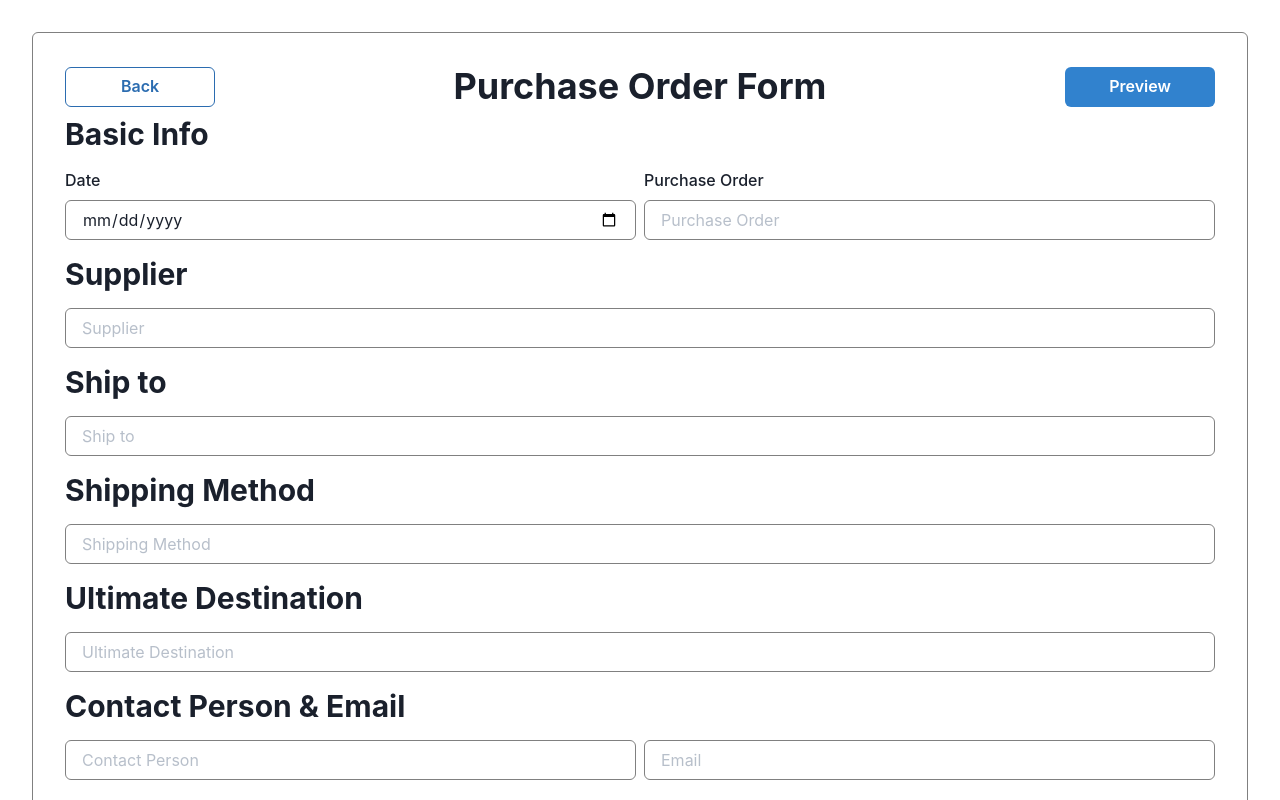
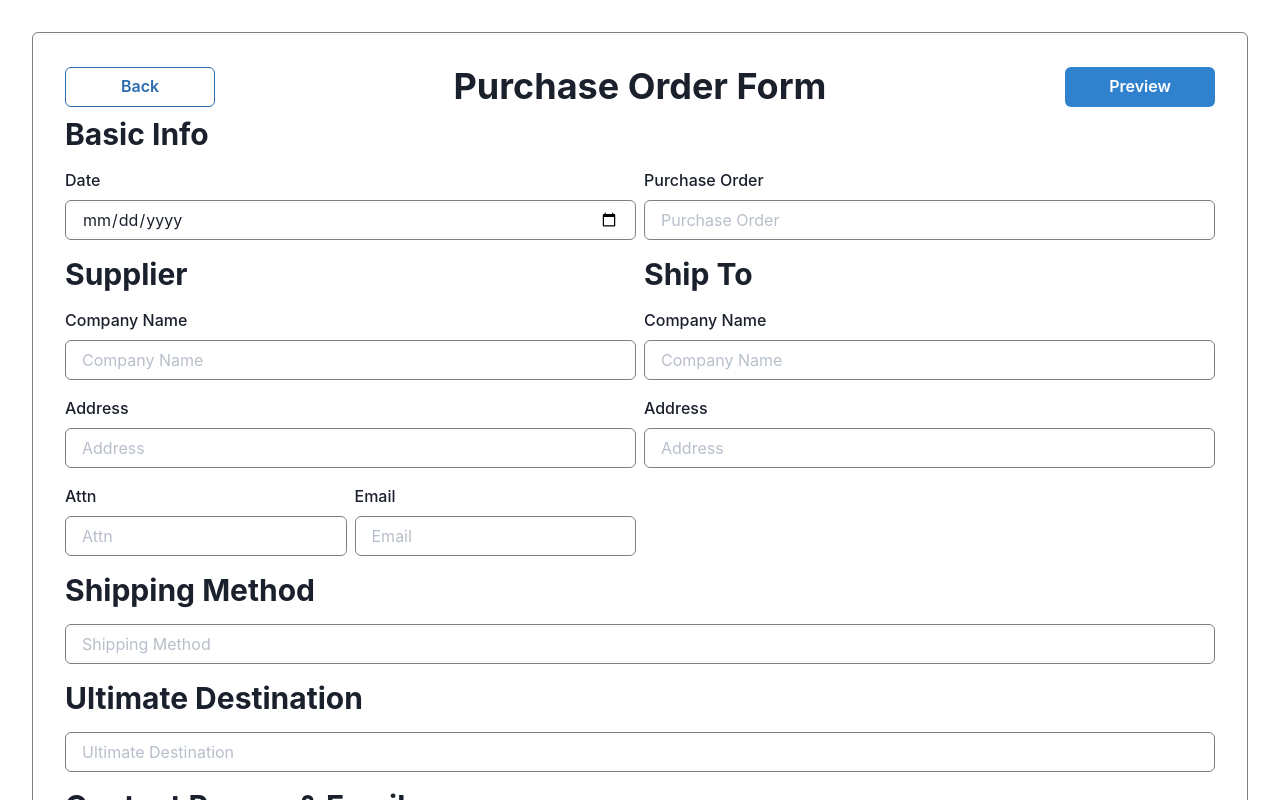
Before and after one commit to narender1996/invoice, a React (Vite) app: page /purchase-order in a window 1280 px wide. Shown: the top 800 px of the page. Built offline with nearby package versions, Linux system fonts and the light colour scheme.

Commit message:
new changes

```diff
--- a/src/components/CoC/components/CoCPreviewModal.tsx
+++ b/src/components/CoC/components/CoCPreviewModal.tsx
@@ -26,11 +26,12 @@ const COCPreviewModal = (props: Props) => {
   const { coc, isOpen, onClose } = props;
   const [fileName, setFileName] = useState("");
 
-  const formatDate = (date: string) => {
-    const d = new Date(date);
-    const day = d.getDate() < 10 ? `0${d.getDate()}` : d.getDate();
-    const month = d.getMonth() < 10 ? `0${d.getMonth()}` : d.getMonth();
-    return `${day}/${month}/${d.getFullYear()}`;
+  const formatDate = (inputDate: string) => {
+    const dateObject = new Date(inputDate);
+    const year = dateObject.getFullYear();
+    const month = String(dateObject.getMonth() + 1).padStart(2, '0');
+    const day = String(dateObject.getDate()).padStart(2, '0');
+    return `${day}/${month}/${year}`;
   };
 
   const exportPDF = () => {
@@ -38,6 +39,7 @@ const COCPreviewModal = (props: Props) => {
     html2pdf(element, {
       margin: [10, 0, 10, 0],
       filename: fileName || "coc.pdf",
+      // pagebreak: { mode: ['avoid-all', 'css', 'legacy'] }
     });
   };
 
@@ -182,16 +184,16 @@ const COCPreviewModal = (props: Props) => {
                   <Text borderRight={"2px solid grey"} flex={1}>
                     {item.qty}
                   </Text>
-                  <Text borderRight={"2px solid grey"} flex={10}>
+                  <Text borderRight={"2px solid grey"} flex={10} >
                     {item.description}
                   </Text>
-                  <Text borderRight={"2px solid grey"} flex={2}>
+                  <Text borderRight={"2px solid grey"} flex={2} textAlign="center">
                     {item.lotNumber}
                   </Text>
-                  <Text borderRight={"2px solid grey"} flex={2}>
+                  <Text borderRight={"2px solid grey"} flex={2} textAlign="center">
                     {item.shelfLife}
                   </Text>
-                  <Text flex={2}>{item.origin}</Text>
+                  <Text flex={2} textAlign="center">{item.origin}</Text>
                 </HStack>
               ))}
             </Stack>
@@ -202,9 +204,13 @@ const COCPreviewModal = (props: Props) => {
               certificates or release notes quoted and are in the same condition
               as when received and are further issued for your inspection.
             </Text>
+            <Box style={{display:"flex"}} mt={2} mb={2}>
+               <Image  width="10%" ml="1%" src="/icon2.jpeg" />
+              <Image  width="10%" ml="5%" src="/icon1.jpeg" />
 
+               </Box>
             <Stack>
-              <Text px={4} fontSize={10} fontWeight={700} mt={8}>
+              <Text px={4} fontSize={10} fontWeight={700} >
                 Signed on Behalf of Partium, Elite B.V.: Quality Control
               </Text>
               {/* TODO: Implement Image here */}
--- a/src/components/Invoice/components/InvoicePreview.tsx
+++ b/src/components/Invoice/components/InvoicePreview.tsx
@@ -57,6 +57,7 @@ const InvoicePreviewModal = (props: Props) => {
     html2pdf(element, {
       margin: [10, 0, 10, 0],
       filename: fileName || "invoice.pdf",
+      // pagebreak: { mode: ['avoid-all', 'css', 'legacy'] }
     });
   };
 
--- a/src/components/PurchaseOrder/components/PurchaseOrderPreviewModal.tsx
+++ b/src/components/PurchaseOrder/components/PurchaseOrderPreviewModal.tsx
@@ -25,15 +25,19 @@ interface Props {
   onClose: () => void;
 }
 
+
 const PurchaseOrderPreviewModal = (props: Props) => {
+console.log(props.purchaseOrder,"asdasdas")
+
   const { purchaseOrder, isOpen, onClose } = props;
   const [fileName, setFileName] = useState("");
 
-  const formatDate = (date: string) => {
-    const d = new Date(date);
-    const day = d.getDate() < 10 ? `0${d.getDate()}` : d.getDate();
-    const month = d.getMonth() < 10 ? `0${d.getMonth()}` : d.getMonth();
-    return `${day}/${month}/${d.getFullYear()}`;
+  const formatDate = (inputDate: string) => {
+    const dateObject = new Date(inputDate);
+    const year = dateObject.getFullYear();
+    const month = String(dateObject.getMonth() + 1).padStart(2, '0');
+    const day = String(dateObject.getDate()).padStart(2, '0');
+    return `${day}/${month}/${year}`;
   };
 
   const exportPDF = () => {
@@ -41,6 +45,7 @@ const PurchaseOrderPreviewModal = (props: Props) => {
     html2pdf(element, {
       margin: [10, 0, 10, 0],
       filename: fileName || "purchase-order.pdf",
+      // pagebreak: { mode: ['avoid-all', 'css', 'legacy'] }
     });
   };
 
@@ -78,19 +83,21 @@ const PurchaseOrderPreviewModal = (props: Props) => {
           >
             <HStack p={2} alignItems="flex-start">
               <Stack flex={1}>
-                <Image ml="1%" width="55%" src="/icon.png" />
+                <Image ml="1%" width="85%" src="/icon.png" />
                 <Box>
-                  <Text>
+                  <Text fontWeight={500}  fontSize={11}>
                     Daalmeerstraat 24, (2131 HC) Hooddorp The Netherlands
                   </Text>
-                  <Text>
+                  <Text fontWeight={500} fontSize={11}>
                     Email:{" "}
-                    <Text fontWeight={700} color="orange" as={"span"}>
+                    <Text fontWeight={500}  as={"span"} fontSize={11}>
                       sales@partimelite.com
                     </Text>
                   </Text>
-                  <Text>Phone: +31 (0) 85-301 685</Text>
-                  <Text>CoC: 81729618</Text>
+                  <Box style={{display:"flex", justifyContent:"space-between"}} width="80%">
+                  <Text fontWeight={500} fontSize={11}>Phone: +31 (0) 85-301 685</Text>
+                  <Text fontWeight={500} fontSize={11}>CoC: 81729618</Text>
+                  </Box>
                 </Box>
               </Stack>
               <Stack height="100%" flex={1}>
@@ -98,7 +105,6 @@ const PurchaseOrderPreviewModal = (props: Props) => {
                   textAlign="center"
                   fontSize={28}
                   fontWeight={700}
-                  color="navy"
                 >
                   PURCHASE ORDER
                 </Text>
@@ -123,8 +129,74 @@ const PurchaseOrderPreviewModal = (props: Props) => {
               </Stack>
             </HStack>
 
+
+
             <Box m={2} border="2px solid grey">
-              <HStack
+            <HStack gap={0} alignItems="stretch">
+              <Box
+                p={2}
+                flex={1}
+                borderRight="1px solid grey"
+                borderBottom="2px solid grey"
+              >
+                <Text mb={2} fontWeight={900} fontSize={14}>
+                Supplier
+                </Text>
+                <Text fontSize={12} fontWeight={900}>
+                  {purchaseOrder.supplier.suppliername}
+                </Text>
+                <HStack alignItems="stretch">
+                  <Text fontSize={12} fontWeight={900}>
+                    Address:
+                  </Text>
+                  <Text fontSize={12} fontWeight={500}>
+                    {purchaseOrder.supplier.supplieraddress}
+                  </Text>
+                </HStack>
+                <HStack>
+                  <Text fontSize={12} fontWeight={900}>
+                    Attn:
+                  </Text>
+                  <Text fontSize={12} fontWeight={500}>
+                    {purchaseOrder.supplier.attn}
+                  </Text>
+                </HStack>
+                <HStack>
+                  <Text fontSize={12} fontWeight={900}>
+                    Email:
+                  </Text>
+                  <Text fontSize={12} fontWeight={500}>
+                    {purchaseOrder.supplier.email}
+                  </Text>
+                </HStack>
+              </Box>
+              <Box
+                p={2}
+                flex={1}
+                borderBottom="2px solid grey"
+                borderLeft="1px solid grey"
+              >
+                <Text fontSize={14} mb={2} fontWeight={900}>
+                  Ship To
+                </Text>
+                <Text fontSize={12} fontWeight={900}>
+                  {purchaseOrder.shipTo.shipname}
+                </Text>
+                <HStack alignItems="stretch">
+                  <Text fontSize={12} fontWeight={900}>
+                    Address:
+                  </Text>
+                  <Text fontSize={12} fontWeight={500}>
+                    {purchaseOrder.shipTo.address}
+                  </Text>
+                </HStack>
+                <Text >
+                  <Box />
+                </Text>
+                <HStack />
+              </Box>
+            </HStack>
+               {/* {/* <HStack
                 alignItems="stretch"
                 borderBottom="2px solid grey"
                 gap={0}
@@ -146,7 +218,7 @@ const PurchaseOrderPreviewModal = (props: Props) => {
                   Ship To
                 </Text>
               </HStack>
-              <HStack
+              {/* <HStack
                 borderBottom="2px solid grey"
                 minH={"80px"}
                 alignItems="stretch"
@@ -154,21 +226,21 @@ const PurchaseOrderPreviewModal = (props: Props) => {
               >
                 <Text
                   p={1}
-                  fontWeight={700}
+                  fontWeight={500}
                   borderRight="1px solid grey"
                   flex={1}
                 >
-                  {purchaseOrder.supplier}
+                 {purchaseOrder.supplier}
                 </Text>
                 <Text
                   p={1}
-                  fontWeight={700}
+                  fontWeight={500}
                   borderLeft="1px solid grey"
                   flex={1}
                 >
-                  {purchaseOrder.shipTo}
+                   {purchaseOrder.shipTo}
                 </Text>
-              </HStack>
+              </HStack> */}
               <HStack
                 borderBottom="2px solid grey"
                 alignItems="stretch"
@@ -179,15 +251,15 @@ const PurchaseOrderPreviewModal = (props: Props) => {
                   <Text borderBottom={"2px solid grey"} p={1} fontWeight={700}>
                     Shipping Method
                   </Text>
-                  <Text p={1} fontWeight={700}>
+                  <Text p={1} fontWeight={500}>
                     {purchaseOrder.shippingMethod}
                   </Text>
                 </Stack>
-                <Stack flex={1} borderRight="2px solid grey">
+                <Stack flex={2} borderRight="2px solid grey">
                   <Text borderBottom={"2px solid grey"} p={1} fontWeight={700}>
                     Ultimate Destination
                   </Text>
-                  <Text p={1} fontWeight={700}>
+                  <Text p={1} fontWeight={500}>
                     {purchaseOrder.destination}
                   </Text>
                 </Stack>
@@ -195,7 +267,7 @@ const PurchaseOrderPreviewModal = (props: Props) => {
                   <Text borderBottom={"2px solid grey"} p={1} fontWeight={700}>
                     Contact Person & Email
                   </Text>
-                  <Stack p={1} fontWeight={700}>
+                  <Stack p={1} fontWeight={500}>
                     <Text>{purchaseOrder.contactPerson}</Text>
                     <Text>{purchaseOrder.contactEmail}</Text>
                   </Stack>
@@ -213,8 +285,11 @@ const PurchaseOrderPreviewModal = (props: Props) => {
                   <Text borderRight={"2px solid grey"} flex={1}>
                     Item
                   </Text>
+                  <Text borderRight={"2px solid grey"} flex={1}>
+                    Part Name
+                  </Text>
                   <Text borderRight={"2px solid grey"} flex={3}>
-                    Part Name & Description
+                     Description
                   </Text>
                   <Text borderRight={"2px solid grey"} flex={1}>
                     Qty
@@ -235,13 +310,14 @@ const PurchaseOrderPreviewModal = (props: Props) => {
                       {idx + 1}
                     </Text>
                     <Text
-                      // eslint-disable-next-line @typescript-eslint/ban-ts-comment
-                      // @ts-expect-error
-                      textAlign={"left !important"}
+                      textAlign={"end"}
                       borderRight={"2px solid grey"}
-                      flex={3}
+                      flex={1}
                     >
-                      [ {item.part} ]&nbsp;{item.description}
+                       {item.part}
+                    </Text>
+                    <Text borderRight={"2px solid grey"} flex={3}>
+                    {item.description}
                     </Text>
                     <Text borderRight={"2px solid grey"} flex={1}>
                       {item.quantity}
@@ -259,12 +335,12 @@ const PurchaseOrderPreviewModal = (props: Props) => {
             <Stack mx={6} fontSize={12} mt={16}>
               <Text fontWeight={700}>Special Instructions:</Text>
               <List fontWeight={500}>
-                <ListItem mb={2}>
+                <ListItem mb={2} fontSize={8} fontWeight={500}>
                   • Send us a pickup notification via email, which should
                   include the weight, dimensions, pickup location, the contact
                   person's name and documents (Invoice / CoC & Packing List)
                 </ListItem>
-                <ListItem mb={2}>
+                <ListItem mb={2} fontSize={8} fontWeight={500}>
                   • For shelf life items, the pickup notification should include
                   all necessary documents, such as Dangerous Goods Declaration
                   (DGD), Material Safety Data Sheet (MSDS), Manufacturer's
@@ -272,14 +348,14 @@ const PurchaseOrderPreviewModal = (props: Props) => {
                   Analysis (COA), and Supplier's Invoice/Packing List &
                   Certificate of Conformance (COC).
                 </ListItem>
-                <ListItem mb={2}>
+                <ListItem mb={2} fontSize={8} fontWeight={500}>
                   • For rotable items, include all necessary documents, such as
                   Removal Tag, previous operator NIS, Bill of Sale from the
                   previous operator, Shop teardown report, Shop ARC, Shop
                   warranty details, and Supplier's Invoice/Packing List &
                   Material Certificate (COC).
                 </ListItem>
-                <ListItem mb={2}>
+                <ListItem mb={2} fontSize={8} fontWeight={500}>
                   • Ensure that the shipment is well packed for air movement in
                   accordance with international standards.
                 </ListItem>
--- a/src/components/PurchaseOrder/const.ts
+++ b/src/components/PurchaseOrder/const.ts
@@ -8,8 +8,16 @@ export const InitialItemState = {
 export const InitialPurchaseOrderState = {
   date: "",
   purchaseOrder: "",
-  supplier: "",
-  shipTo: "",
+  supplier: {
+    suppliername: "",
+    supplieraddress:"",
+    attn: "",
+    email: "",
+  },
+  shipTo: {
+    shipname: "",
+    address:""
+  },
   shippingMethod: "",
   destination: "",
   contactPerson: "",
--- a/src/components/PurchaseOrder/index.tsx
+++ b/src/components/PurchaseOrder/index.tsx
@@ -52,12 +52,25 @@ const PurchaseOrderForm = () => {
     });
   };
 
-  const handleChange = (e: React.ChangeEvent<HTMLInputElement>) => {
+  const handleChange =
+    (e: React.ChangeEvent<HTMLInputElement>) => {
       setPurchaseOrder({
         ...purchaseOrder,
           [e.target.name]: e.target.value,
       });
     };
+
+    const handleNestedchanges=
+      (field:"supplier" | "shipTo") =>
+      (e: React.ChangeEvent<HTMLInputElement>) => {
+        setPurchaseOrder({
+          ...purchaseOrder,
+          [field]: {
+            ...purchaseOrder[field],
+            [e.target.name]: e.target.value,
+          },
+        });
+    }
 
   const handleItemChange =
     (id: number) => (e: React.ChangeEvent<HTMLInputElement>) => {
@@ -82,8 +95,12 @@ const PurchaseOrderForm = () => {
     const errorFields: string[] = [];
 
     Object.entries(purchaseOrder).forEach(([key, value]) => {
-      if (key !== "items" && !value) {
+      if (key !== "items") {
+        Object.entries(value).forEach(([key, value]) => {
+          if (!value) {
             errorFields.push(key);
+          }
+        });
       }
     });
 
@@ -191,7 +208,7 @@ const PurchaseOrderForm = () => {
             </HStack>
           </Stack>
         </Box>
-        <HStack mt={4} alignItems="stretch">
+          {/* <HStack mt={4} alignItems="stretch">
             <Box flex={1}>
               <Heading size="lg" mb={4}>
                 Supplier
@@ -221,6 +238,86 @@ const PurchaseOrderForm = () => {
                 placeholder="Ship to"
               />
             </FormControl>
+          </Box>
+        </HStack> */}
+         <HStack mt={4} alignItems="stretch">
+          <Box flex={1}>
+            <Heading size="lg" mb={4}>
+              Supplier
+            </Heading>
+            <Stack spacing={4}>
+              <FormControl>
+                <FormLabel>Company Name</FormLabel>
+                <Input
+                  name="suppliername"
+                  value={purchaseOrder.supplier.suppliername}
+                  onChange={handleNestedchanges("supplier")}
+                  type="text"
+                  placeholder="Company Name"
+                />
+              </FormControl>
+              <FormControl>
+                <FormLabel>Address</FormLabel>
+                <Input
+                  name="supplieraddress"
+                  value={purchaseOrder.supplier.supplieraddress}
+                  onChange={handleNestedchanges("supplier")}
+                  type="text"
+                  placeholder="Address"
+                />
+              </FormControl>
+              <HStack>
+                <FormControl>
+                  <FormLabel>Attn</FormLabel>
+                  <Input
+                    name="attn"
+                    value={purchaseOrder.supplier.attn}
+                    onChange={handleNestedchanges("supplier")}
+                    type="text"
+                    placeholder="Attn"
+                  />
+                </FormControl>
+                <FormControl>
+                  <FormLabel>Email</FormLabel>
+                  <Input
+                    name="email"
+                    value={purchaseOrder.supplier.email}
+                    onChange={handleNestedchanges("supplier")}
+                    type="text"
+                    placeholder="Email"
+                  />
+                </FormControl>
+              </HStack>
+            </Stack>
+          </Box>
+          <Box flex={1}>
+            <Heading size="lg" mb={4}>
+              Ship To
+            </Heading>
+            <Stack spacing={4} alignItems="stretch">
+              <FormControl>
+                <FormLabel>Company Name</FormLabel>
+                <Input
+                  name="shipname"
+                  value={purchaseOrder.shipTo.shipname}
+                  onChange={handleNestedchanges("shipTo")}
+                  type="text"
+                  placeholder="Company Name"
+                />
+              </FormControl>
+              <HStack>
+                <FormControl>
+                  <FormLabel>Address</FormLabel>
+                  <Input
+                    name="address"
+                    value={purchaseOrder.shipTo.address}
+                    onChange={handleNestedchanges("shipTo")}
+                    type="text"
+                    placeholder="Address"
+                  />
+                </FormControl>
+              </HStack>
+            </Stack>
           </Box>
         </HStack>
         <HStack mt={4} alignItems="stretch">
```
Also changed, not shown: src/components/Invoice/index.tsx (+0 -20 lines), public/icon1.jpeg (added), public/icon2.jpeg (added). Lines whose indentation alone changed are shown as unchanged.
